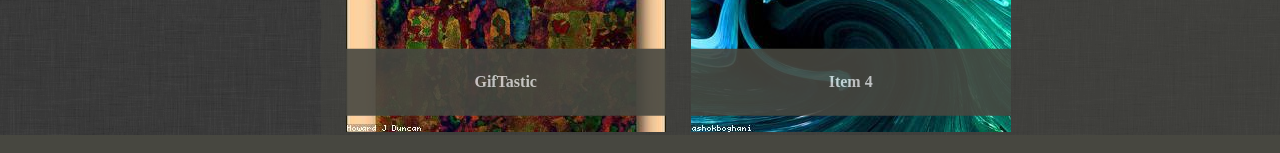
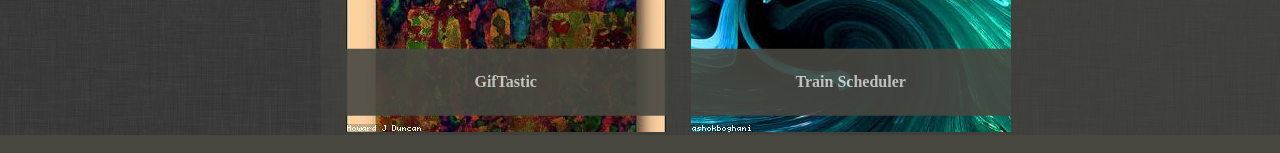
Before and after one commit to dtries/Responsive-Portfolio, a plain HTML site: page portfolio.html in a window 1280 px wide. Shown: the part 621-774 px from the top of the page. Drawn offline with Linux system fonts and the light colour scheme.

Commit message:
updated portfolio page with link for train scheduler

```diff
--- a/assets/css/style.css
+++ b/assets/css/style.css
@@ -182,7 +182,8 @@ h2 {
 
 .Text-Image-1 a,
 .Text-Image-2 a,
-.Text-Image-3 a {
+.Text-Image-3 a,
+.Text-Image-4 a {
     color: #D3D3D3;
     text-decoration: none;
 
--- a/portfolio.html
+++ b/portfolio.html
@@ -79,7 +79,9 @@
                     <div class="Pic-4">
                         <img id="P_Image_4" alt="Place_Holder_4" src="assets/images/Place_Holder_4.jpg">
                         <div class="Text-Image-4">
-                            <h4>Item 4</h4>
+                            <h4>
+                                <a class="Train_Link" href="https://dtries.github.io/Train-Scheduler/">Train Scheduler </a>
+                            </h4>
                         </div>
                     </div>
 
```
